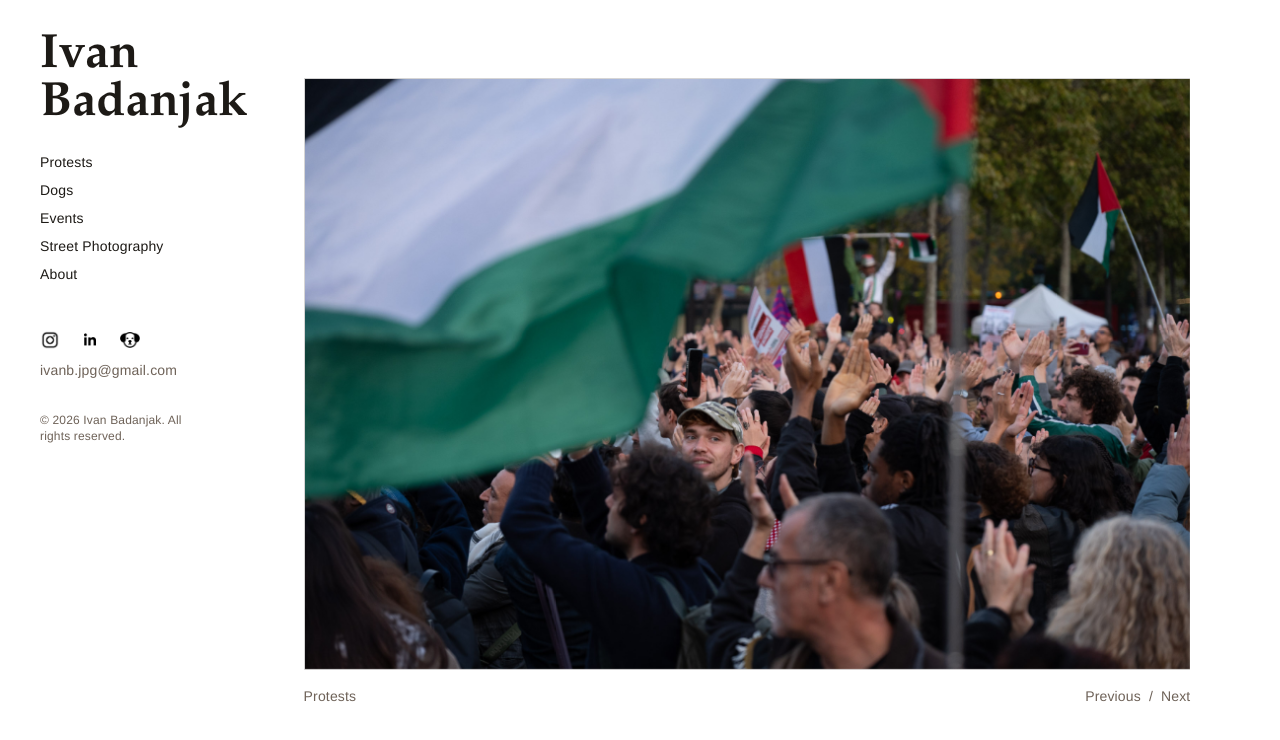
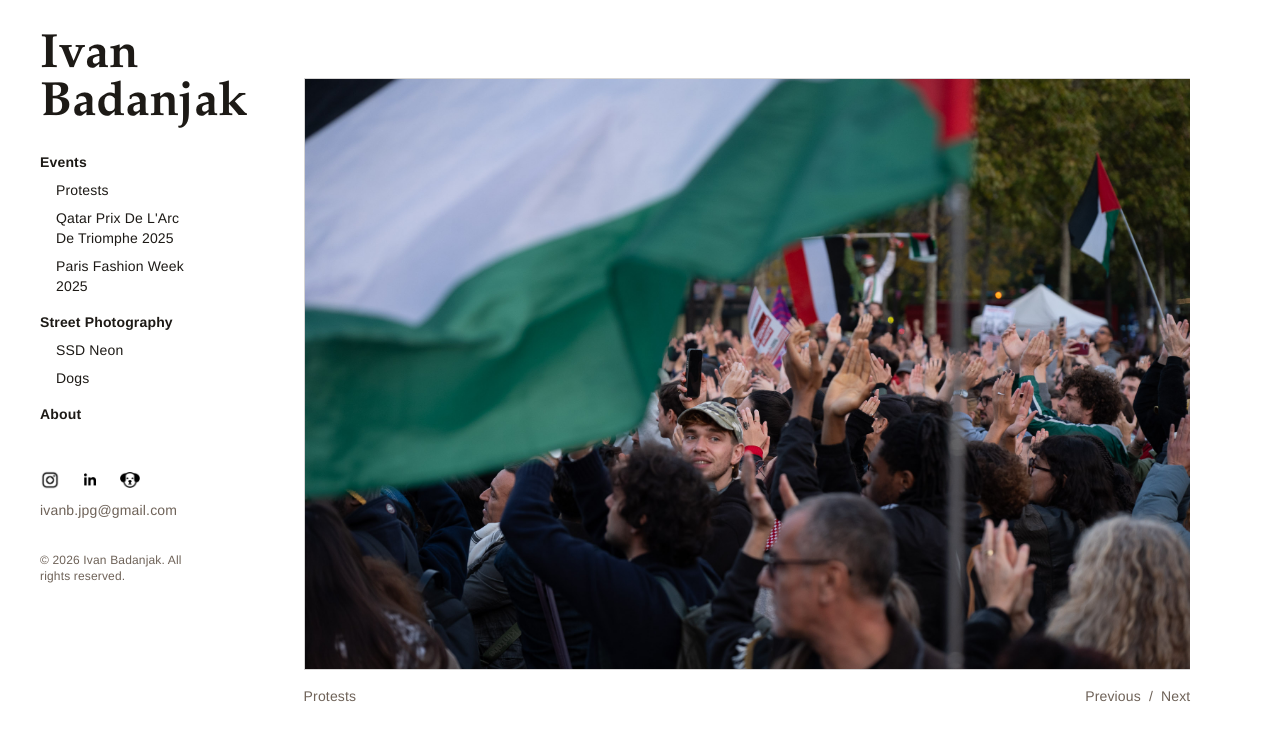
Before and after one commit to ibjak/Photography_Portfolio, a Next.js app: page / in a window 1280 px wide. Shown: the top 740 px of the page. Built offline with nearby package versions, Linux system fonts and the light colour scheme.

Commit message:
Update page.tsx

```diff
--- a/src/app/page.tsx
+++ b/src/app/page.tsx
@@ -655,7 +655,10 @@ export default function Home() {
               }
             >
 
-            <nav className="mt-6 grid gap-2 text-sm">
+            <nav className="mt-6 grid gap-4 text-sm">
+              <div className="grid gap-2">
+                <div className="text-sm font-semibold text-ink">Events</div>
+                <div className="grid gap-2 pl-4">
                   <button
                     type="button"
                     onClick={() => openGallery("protests")}
@@ -667,22 +670,6 @@ export default function Home() {
                   >
                     Protests
                   </button>
-              <button
-                type="button"
-                onClick={() => openGallery("dogs")}
-                className={`border-0 bg-transparent p-0 text-left text-sm transition-colors hover:text-[#0B2A6F] ${
-                  activeGallery === "dogs"
-                    ? "text-accent underline underline-offset-4"
-                    : "text-ink"
-                }`}
-              >
-                Dogs
-              </button>
-              <details className="group">
-                <summary className="summary-clean text-sm text-ink transition-colors hover:text-[#0B2A6F] group-open:text-accent">
-                  Events
-                </summary>
-                <div className="mt-2 grid gap-2 pl-4">
                   <button
                     type="button"
                     onClick={() => openGallery("qatar-prix")}
@@ -706,12 +693,10 @@ export default function Home() {
                     Paris Fashion Week 2025
                   </button>
                 </div>
-              </details>
-              <details className="group">
-                <summary className="summary-clean text-sm text-ink transition-colors hover:text-[#0B2A6F] group-open:text-accent">
-                  Street Photography
-                </summary>
-                <div className="mt-2 grid gap-2 pl-4">
+              </div>
+              <div className="grid gap-2">
+                <div className="text-sm font-semibold text-ink">Street Photography</div>
+                <div className="grid gap-2 pl-4">
                   <button
                     type="button"
                     onClick={() => openGallery("ssd-neon")}
@@ -723,12 +708,23 @@ export default function Home() {
                   >
                     SSD Neon
                   </button>
+                  <button
+                    type="button"
+                    onClick={() => openGallery("dogs")}
+                    className={`border-0 bg-transparent p-0 text-left text-sm transition-colors hover:text-[#0B2A6F] ${
+                      activeGallery === "dogs"
+                        ? "text-accent underline underline-offset-4"
+                        : "text-ink"
+                    }`}
+                  >
+                    Dogs
+                  </button>
                 </div>
-              </details>
+              </div>
               <button
                 type="button"
                 onClick={openAbout}
-                  className={`border-0 bg-transparent p-0 text-left text-sm transition-colors hover:text-[#0B2A6F] ${
+                className={`border-0 bg-transparent p-0 text-left text-sm font-semibold transition-colors hover:text-[#0B2A6F] ${
                   isAboutView
                     ? "text-accent underline underline-offset-4"
                     : "text-ink"
```
Lines whose indentation alone changed are shown as unchanged.
